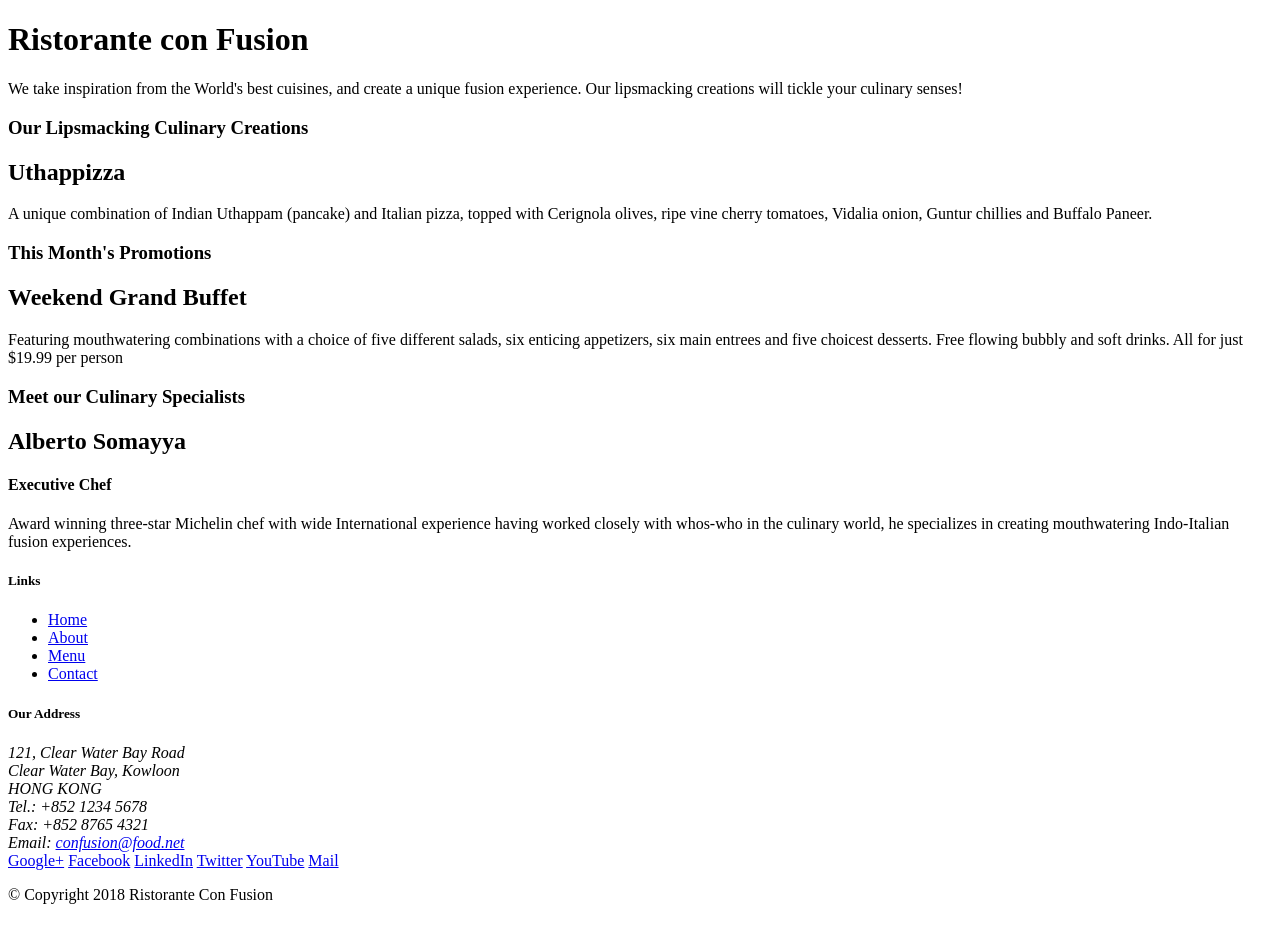
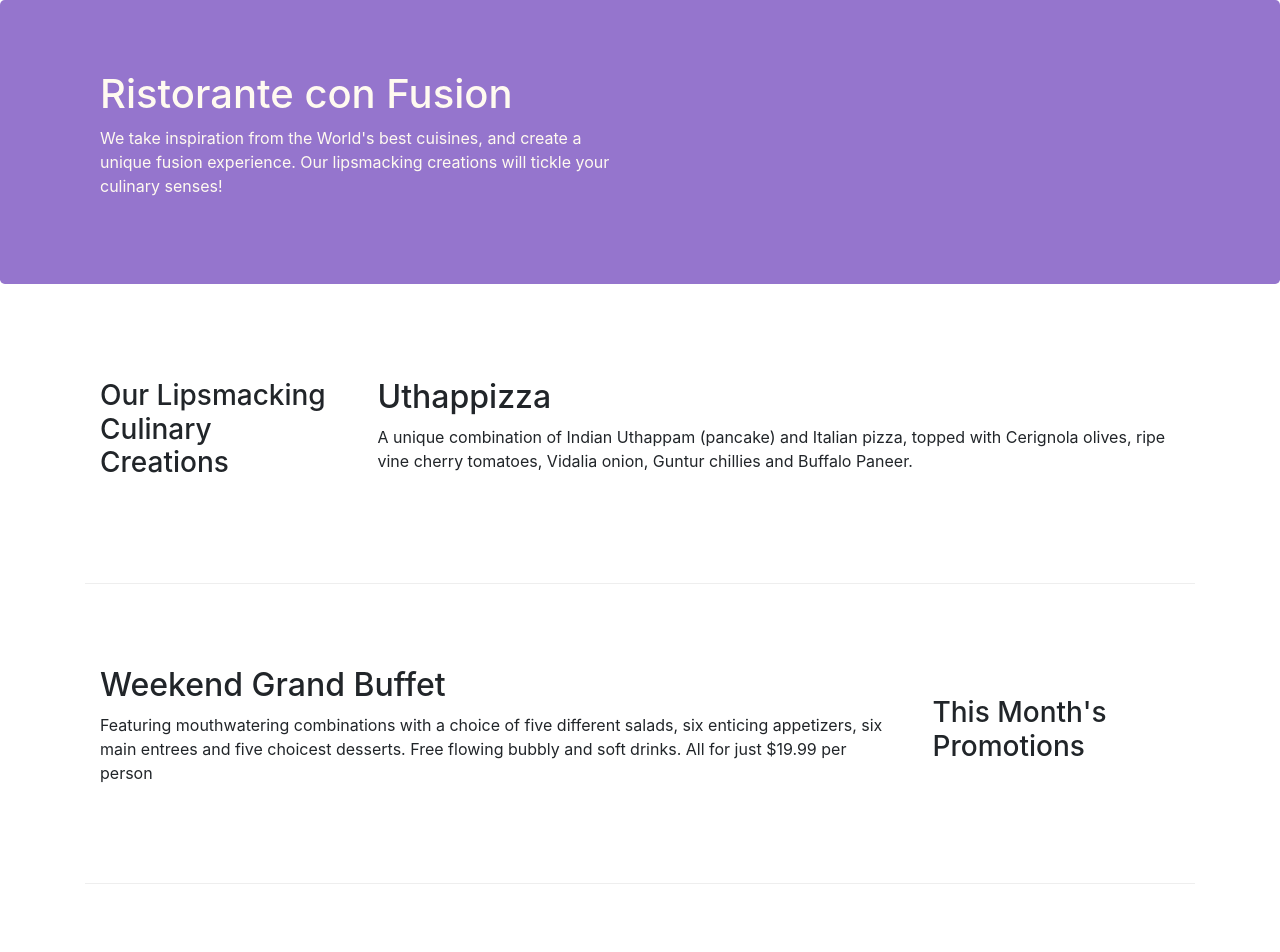
Before and after one commit to SatyamP07/React-FullStack-Bootstrap, a website: page index.html in a window 1280 px wide. Shown: the top 952 px of the page. Before the commit the page ends 920 px from the top, so only its background shows below. Drawn offline with nearby package versions, Linux system fonts and the light colour scheme.

Commit message:
Week1 Complete

```diff
--- /dev/null
+++ b/css/styles.css
@@ -0,0 +1,30 @@
+.row-header {
+    margin: 0px auto;
+    padding: 0px;
+}
+
+.row-content {
+    margin: 0px auto;
+    padding: 50px 0px 50px 0px;
+    border-bottom: 1px ridge;
+    min-height: 300px;
+}
+
+.footer {
+    background-color: #D1C4E9;
+    margin: 0px auto;
+    padding: 20px 0px 20px 0px;
+}
+
+.jumbotron {
+    padding: 70px 0px;
+    margin: 0px auto;
+    background: #9575CD;
+    color: floralwhite;
+}
+
+address {
+    font-size: 80%;
+    margin: 0px;
+    color: #0f0f0f;
+}
--- a/index.html
+++ b/index.html
@@ -2,51 +2,59 @@
 <html lang="en">
 
 <head>
+    <!-- Required meta tags always come first -->
+    <meta charset="utf-8">
+    <meta name="viewport" content="width=device-width, initial-scale=1, shrink-to-fit=no">
+    <meta http-equiv="x-ua-compatible" content="ie=edge">
+
+    <!-- Bootstrap CSS -->
+    <link rel="stylesheet" href="node_modules/bootstrap/dist/css/bootstrap.min.css">
+    <link rel="stylesheet" href="css/styles.css">
     <title>Ristorante Con Fusion</title>
 </head>
 
 <body>
 
-    <header>
-        <div>
-            <div>
-                <div>
+    <header class="jumbotron">
+        <div class="container">
+            <div class="row row-header">
+                <div class="col-12 col-sm-6">
                     <h1>Ristorante con Fusion</h1>
                     <p>We take inspiration from the World's best cuisines, and create a unique fusion experience. Our lipsmacking creations will tickle your culinary senses!</p>
                 </div>
-                <div>
+                <div class="col-12 col-sm-6">
                 </div>
             </div>
         </div>
     </header>
 
-    <div>
-        <div>
-            <div>
+    <div class="container">
+        <div class="row row-content align-items-center">
+            <div class="col-12 col-sm-4 col-md-3 order-sm-first">
                 <h3>Our Lipsmacking Culinary Creations</h3>
             </div>
-            <div>
+            <div class="col-12 col-sm-8 col-md-9 order-sm-last">
                 <h2>Uthappizza</h2>
                 <p>A unique combination of Indian Uthappam (pancake) and Italian pizza, topped with Cerignola olives, ripe vine cherry tomatoes, Vidalia onion, Guntur chillies and Buffalo Paneer.</p>
             </div>
         </div>
 
 
-        <div>
-            <div>
+        <div class="row row-content align-items-center">
+            <div class="col-12 col-sm-4 col-md-3 order-sm-last">
                 <h3>This Month's Promotions</h3>
             </div>
-            <div>
+            <div class="col-12 col-sm-8 col-md-9 order-sm-first">
                 <h2>Weekend Grand Buffet</h2>
                 <p>Featuring mouthwatering combinations with a choice of five different salads, six enticing appetizers, six main entrees and five choicest desserts. Free flowing bubbly and soft drinks. All for just $19.99 per person </p>
             </div>
         </div>
 
-        <div>
-            <div>
+        <div class="row row-content align-items-center">
+            <div class="col-12 col-sm-4 col-md-3 order-sm-first">
                 <h3>Meet our Culinary Specialists</h3>
             </div>
-            <div>
+            <div class="col-12 col-sm-8 col-md-9 order-sm-last">
                 <h2>Alberto Somayya</h2>
                 <h4>Executive Chef</h4>
                 <p>Award winning three-star Michelin chef with wide International experience having worked closely with whos-who in the culinary world, he specializes in creating mouthwatering Indo-Italian fusion experiences. </p>
@@ -54,19 +62,19 @@
         </div>
     </div>
 
-    <footer>
-        <div>
-            <div>
-                <div>
+    <footer class="footer">
+        <div class="container">
+            <div class="row align-items-center">
+                <div class="col-4 col-sm-3">
                     <h5>Links</h5>
-                    <ul>
+                    <ul class="list-unstyled">
                         <li><a href="#">Home</a></li>
                         <li><a href="#">About</a></li>
                         <li><a href="#">Menu</a></li>
                         <li><a href="#">Contact</a></li>
                     </ul>
                 </div>
-                <div>
+                <div class="col-7 offset-1 col-sm-5">
                     <h5>Our Address</h5>
                     <address>
 		              121, Clear Water Bay Road<br>
@@ -77,8 +85,8 @@
 		              Email: <a href="mailto:confusion@food.net">confusion@food.net</a>
 		           </address>
                 </div>
-                <div>
-                    <div>
+                <div class="col-12 col-sm-3 align-self-center">
+                    <div class="text-center">
                         <a href="http://google.com/+">Google+</a>
                         <a href="http://www.facebook.com/profile.php?id=">Facebook</a>
                         <a href="http://www.linkedin.com/in/">LinkedIn</a>
@@ -88,14 +96,17 @@
                     </div>
                 </div>
            </div>
-           <div>
-                <div>
+           <div class="row justify-content-center">
+                <div class="col-auto">
                     <p>© Copyright 2018 Ristorante Con Fusion</p>
                 </div>
            </div>
         </div>
     </footer>
-
+    <!-- jQuery first, then Popper.js, then Bootstrap JS. -->
+    <script src="node_modules/jquery/dist/jquery.slim.min.js"></script>
+    <script src="node_modules/popper.js/dist/umd/popper.min.js"></script>
+    <script src="node_modules/bootstrap/dist/js/bootstrap.min.js"></script>
 </body>
 
 </html>
--- a/package.json
+++ b/package.json
@@ -12,5 +12,10 @@
   "license": "ISC",
   "devDependencies": {
     "lite-server": "^2.3.0"
+  },
+  "dependencies": {
+    "bootstrap": "^4.0.0",
+    "jquery": "^3.3.1",
+    "popper.js": "^1.12.9"
   }
 }
```
Also changed, not shown: 1 other file.
